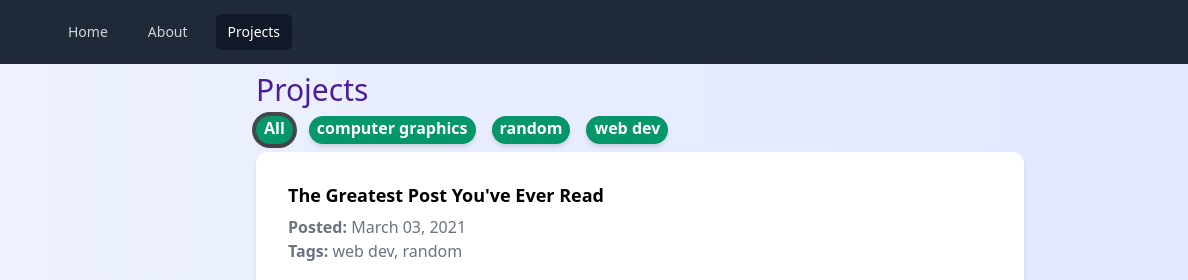
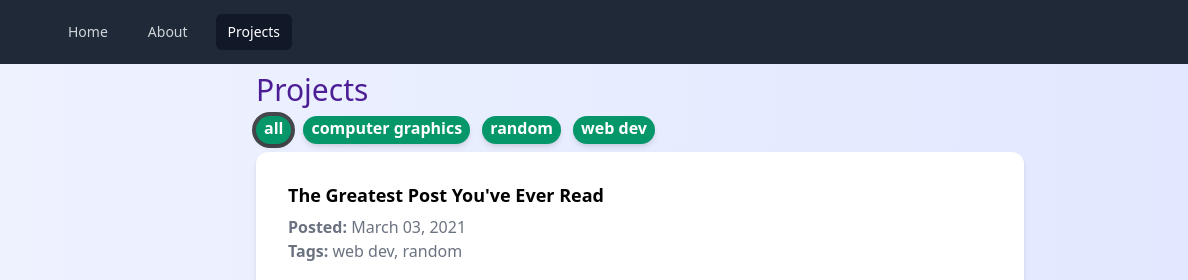
Before and after one commit to carlosc20/blogc20, a Gatsby site: page /blog in a window 1280 px wide. Shown: the top 280 px of the page, 0-1188 px from the left. Built offline with nearby package versions, Linux system fonts and the light colour scheme; Gatsby itself is replaced by a stand-in of ours.

Commit message:
Adds gap to project tags

```diff
--- a/src/components/FilterList.js
+++ b/src/components/FilterList.js
@@ -4,13 +4,13 @@ import SelectableChip from "./SelectableChip"
 const FilterList = ({ filters, onChange, onChangeAll, isFilterSelected, areAllFiltersSelected }) => {
 
   return (
-    <ul>
-      <li className="inline pr-4" key="All">
+    <ul className="flex flex-wrap gap-3">
+      <li key="all">
         <SelectableChip
-          text="All" isSelected={areAllFiltersSelected} onChange={onChangeAll} />
+          text="all" isSelected={areAllFiltersSelected} onChange={onChangeAll} />
       </li>
       {filters.map((filter) => (
-        <li className="inline pr-4" key={filter} >
+        <li key={filter} >
           <SelectableChip
             text={filter} isSelected={isFilterSelected(filter)} onChange={state => onChange(filter, state)} />
         </li>
--- a/src/pages/blog/index.js
+++ b/src/pages/blog/index.js
@@ -1,8 +1,9 @@
 import React, { useState } from "react"
 import Layout from "../../components/Layout"
+import Seo from "../../components/Seo"
 import FilterList from "../../components/FilterList"
 import { graphql } from "gatsby"
-import Seo from "../../components/Seo"
+
 import ProjectCard from "../../components/ProjectCard"
 
 const BlogPage = ({data, location}) => {
@@ -56,6 +57,7 @@ const BlogPage = ({data, location}) => {
   // add pagination
   // https://tailwindui.com/components/application-ui/navigation/pagination
 
+  // infinite scroll
   // https://www.npmjs.com/package/react-infinite-scroll-component
 
   return (
```
